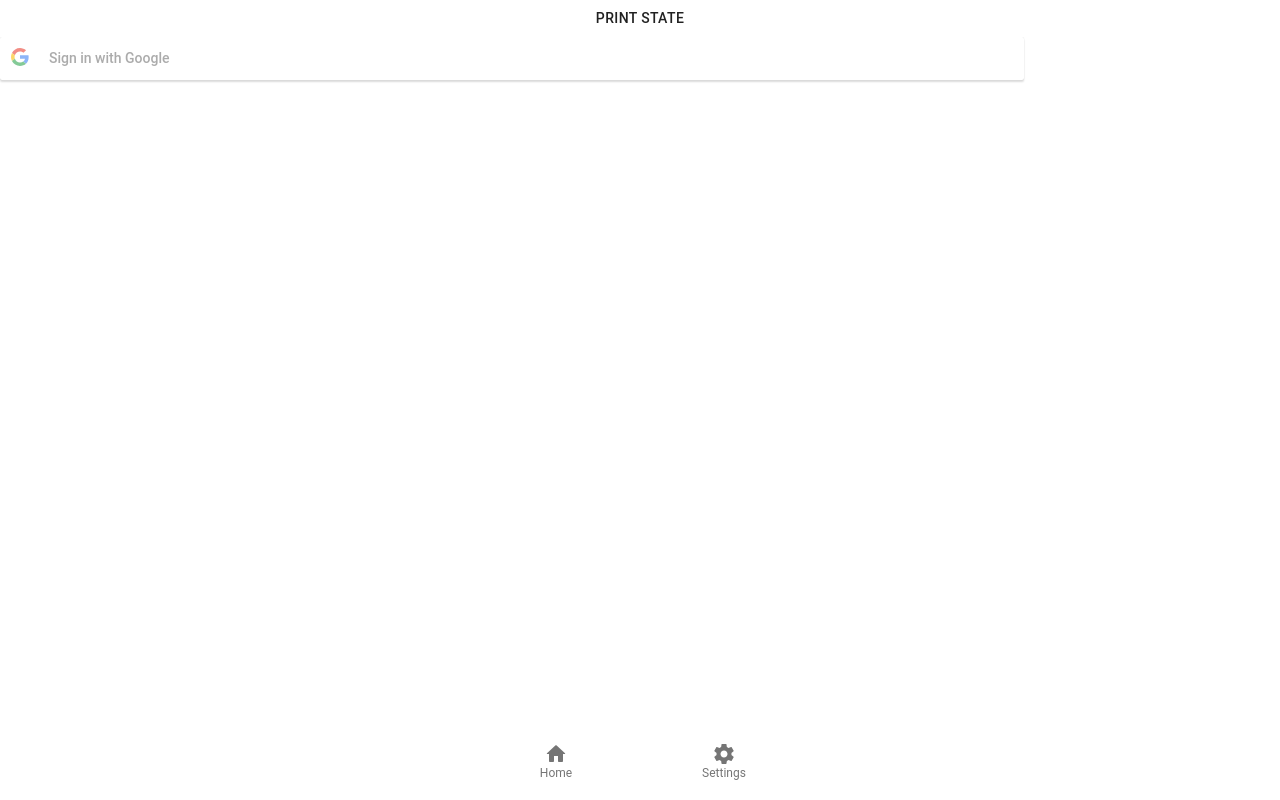
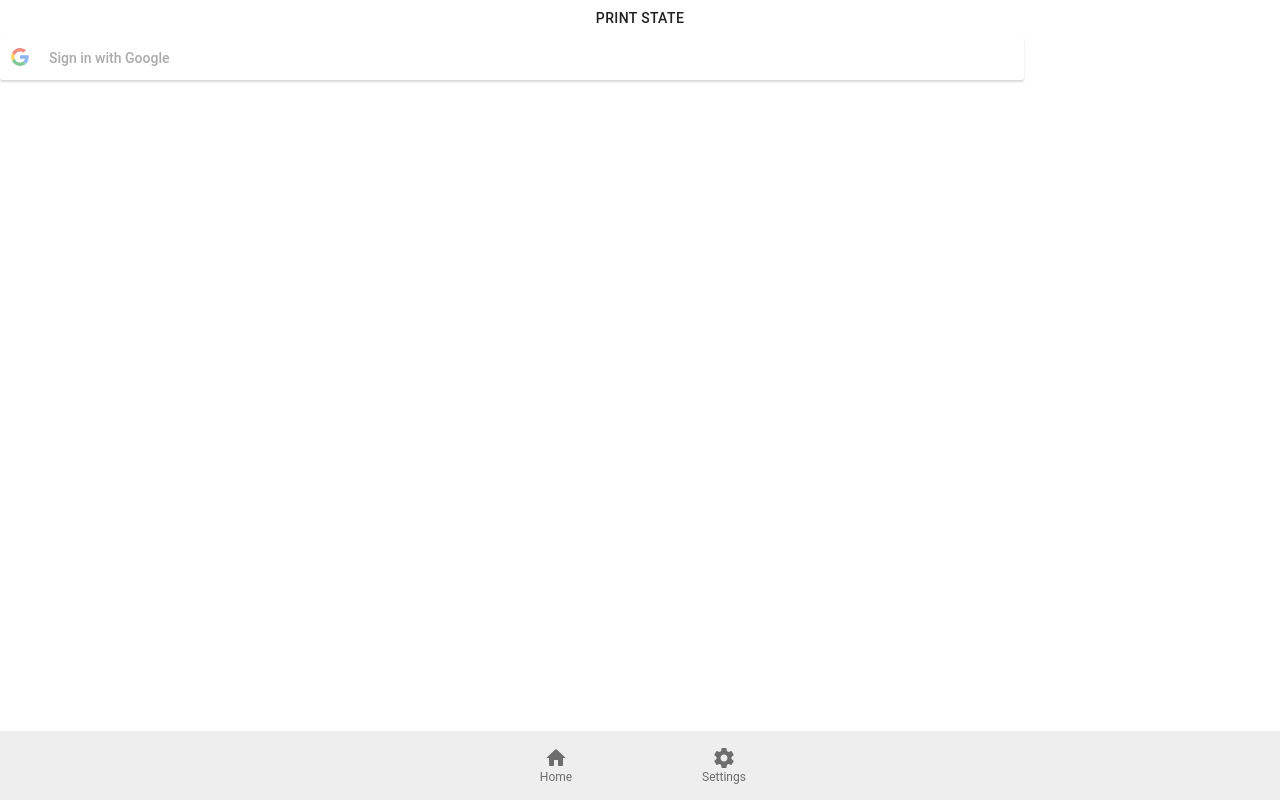
Before and after one commit to briancldo/youlite, a React (Create React App) app in the folder ui/: page /login in a window 1280 px wide. Built offline with nearby package versions, Linux system fonts and the light colour scheme.

Commit message:
nav bar style changes

```diff
--- a/ui/src/App.css
+++ b/ui/src/App.css
@@ -8,12 +8,12 @@
 }
 
 .app-content {
-  height: 90%;
+  height: 91%;
   width: 100%;
   overflow-y: scroll;
 }
 
 .app-navigation {
-  height: 10%;
+  height: 9%;
   width: 100%;
 }
--- a/ui/src/components/AppNavigation.css
+++ b/ui/src/components/AppNavigation.css
@@ -1,4 +1,5 @@
 .app-bottom-navigation {
   height: 100% !important;
   width: 100%;
+  background-color: #eeeeee !important;
 }
--- a/ui/src/pages/Video/index.css
+++ b/ui/src/pages/Video/index.css
@@ -8,9 +8,15 @@
   overflow-y: auto;
 }
 
+.video-page-video-section {
+  height: 70%;
+  width: 100%;
+  overflow-y: auto;
+}
+
 .video-description-accordion {
   height: 30%;
   width: 100%;
   overflow-y: auto;
-  background-color: #eeeeee !important;
+  background-color: #dddddd !important;
 }
--- a/ui/src/pages/Video/index.js
+++ b/ui/src/pages/Video/index.js
@@ -18,6 +18,7 @@ function VideoUI(props) {
 
   return (
     <div className='video-page-main'>
+      <div className='video-page-video-section'>
         <h1>{title}</h1>
         <iframe
           width={`${Math.min(560, window.innerWidth)}`}
@@ -29,6 +30,7 @@ function VideoUI(props) {
           allowFullScreen="allowFullScreen">
         </iframe>
         <p>{uploader}</p>
+      </div>
       <Accordion
         expanded={descriptionExpanded}
         onChange={toggleDescription}
```
Lines whose indentation alone changed are shown as unchanged.
